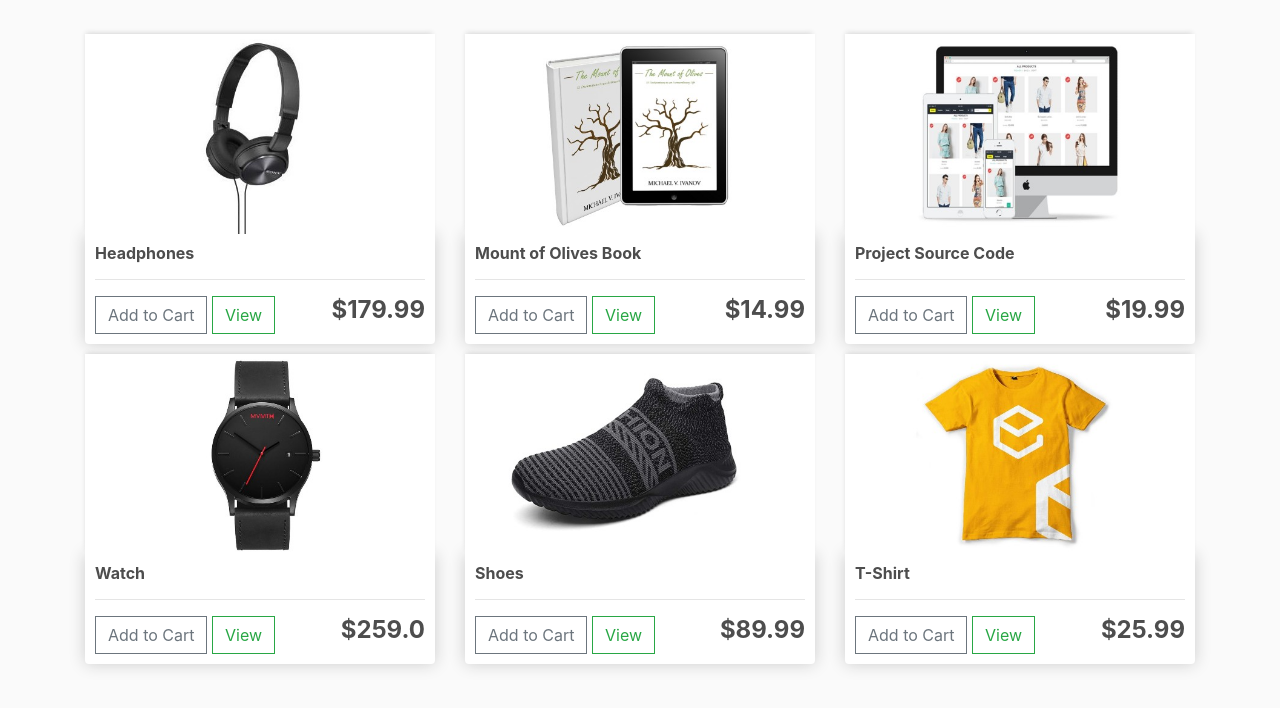
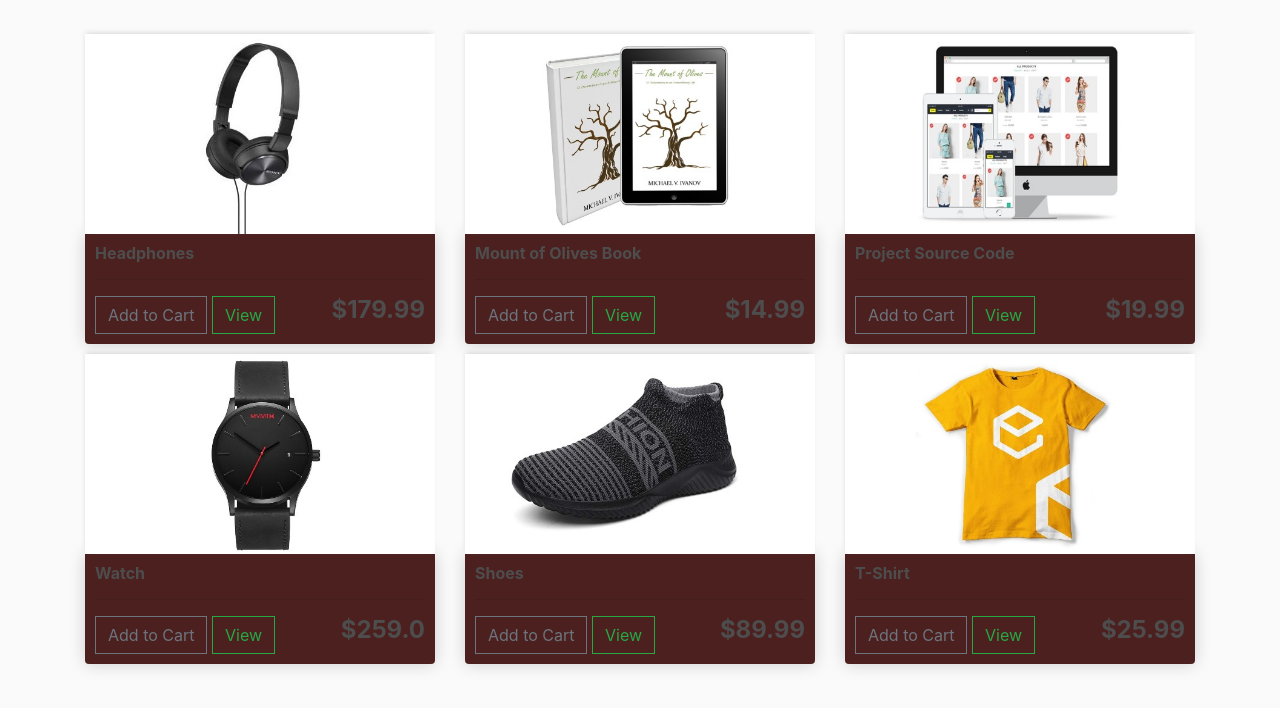
Before and after one commit to yash872/Simple_Ecommerce, a Django app: page / in a window 1280 px wide. Shown: the part 76-784 px from the top of the page. Run offline with Django 3.2, Linux system fonts and the light colour scheme; data comes from the database, SQL or seed files in the repository; some libraries are stand-ins or nearby versions.

Commit message:
Improved CSS

```diff
--- a/ecommerce/static/css/main.css
+++ b/ecommerce/static/css/main.css
@@ -8,7 +8,7 @@ h1,h2,h3,h4,h5,h6{
 
 .box-element{
 	box-shadow:hsl(0, 0%, 80%) 0 0 16px;
-	background-color: #fff;
+	background-color: rgb(77, 32, 32);
 	border-radius: 4px;
 	padding: 10px;
 }
```
